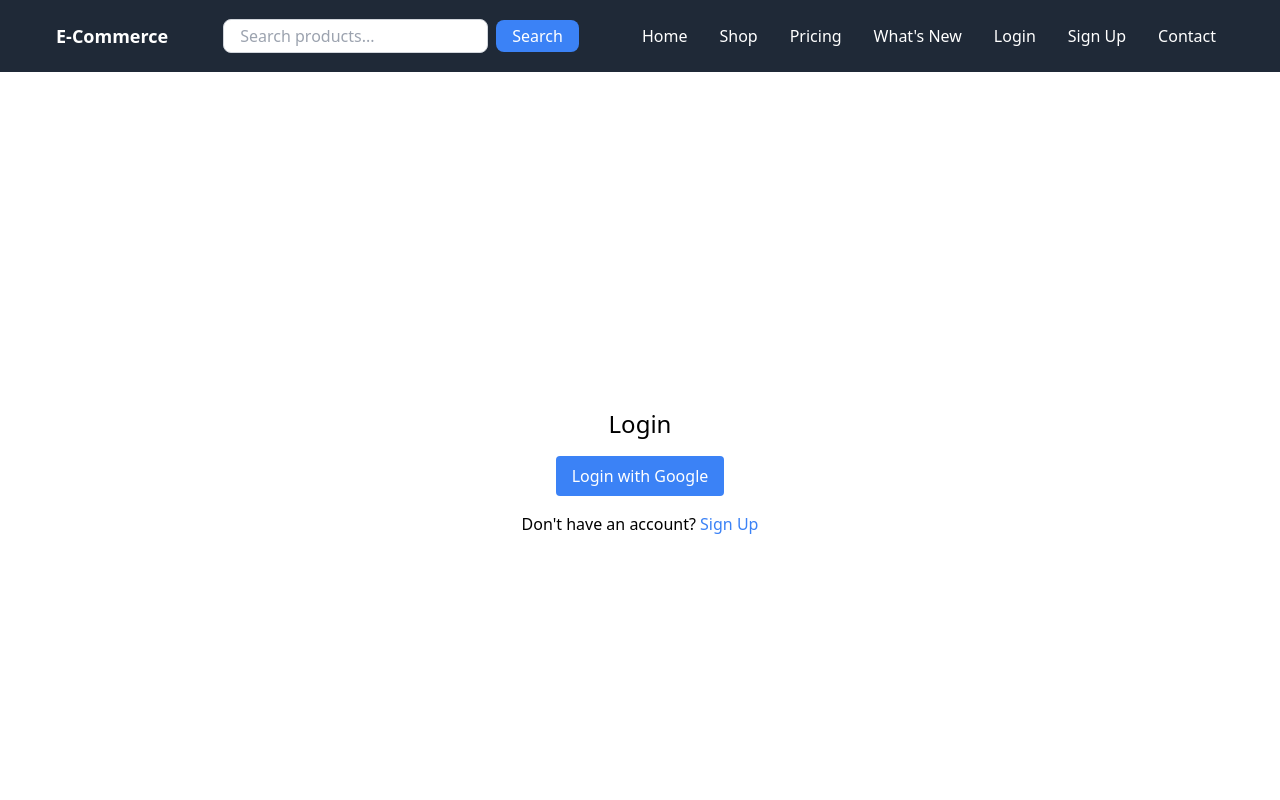
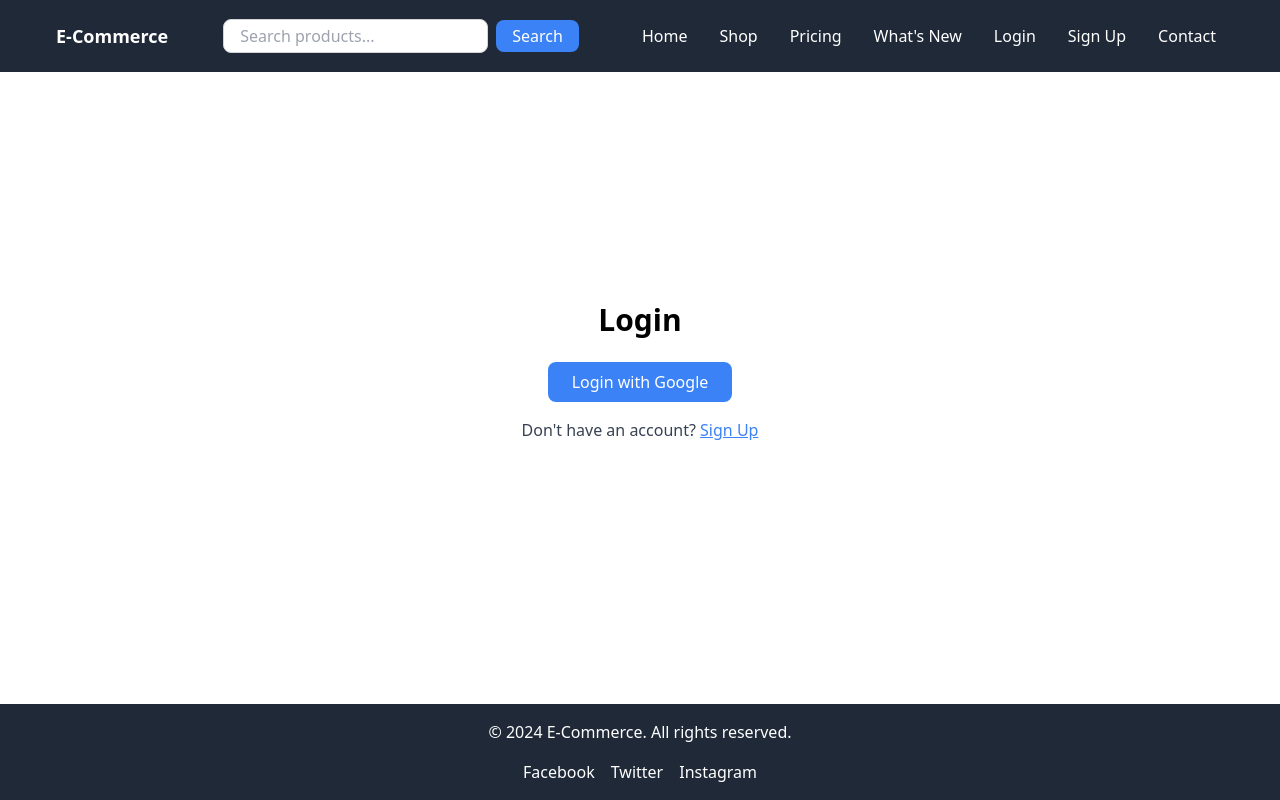
Before and after one commit to faridafaqiri/Advnaced_next.js_app, a Next.js app: page /login in a window 1280 px wide. Shown: the top 800 px of the page. Built offline with nearby package versions, Linux system fonts and the light colour scheme.

Commit message:
- Modified login.tsx to escape apostrophes

```diff
--- a/src/pages/login.tsx
+++ b/src/pages/login.tsx
@@ -1,8 +1,7 @@
 import { signIn } from 'next-auth/react';
-import Link from 'next/link'; // Assuming Navbar uses Next.js Link
-import { useState } from 'react'; // For handling search and menu toggle
-import Navbar from '../components/Navbar'; // Adjust the import based on your folder structure
-import Footer from '../components/Footer'; // Assuming you have a Footer component
+import Link from 'next/link';
+import Navbar from '../components/Navbar';
+import Footer from '../components/Footer';
 
 const LoginPage = () => {
   const handleLogin = () => {
@@ -10,20 +9,20 @@ const LoginPage = () => {
   };
 
   return (
-    <div>
+    <div className="flex flex-col min-h-screen">
       <Navbar />
 
-      <main className="container mx-auto p-4 flex flex-col items-center justify-center h-screen">
-        <h1 className="text-2xl mb-4">Login</h1>
+      <main className="container mx-auto p-4 flex flex-col items-center justify-center flex-grow">
+        <h1 className="text-3xl font-bold mb-6">Login</h1>
         <button
           onClick={handleLogin}
-          className="bg-blue-500 text-white px-4 py-2 rounded"
+          className="bg-blue-500 text-white px-6 py-2 rounded-lg hover:bg-blue-600 transition duration-300"
         >
           Login with Google
         </button>
-        <p className="mt-4">
-          Don't have an account?{' '}
-          <Link href="/signup" className="text-blue-500">
+        <p className="mt-4 text-gray-700">
+          Don&apos;t have an account?{' '}
+          <Link href="/signup" className="text-blue-500 underline hover:text-blue-600">
             Sign Up
           </Link>
         </p>
```
